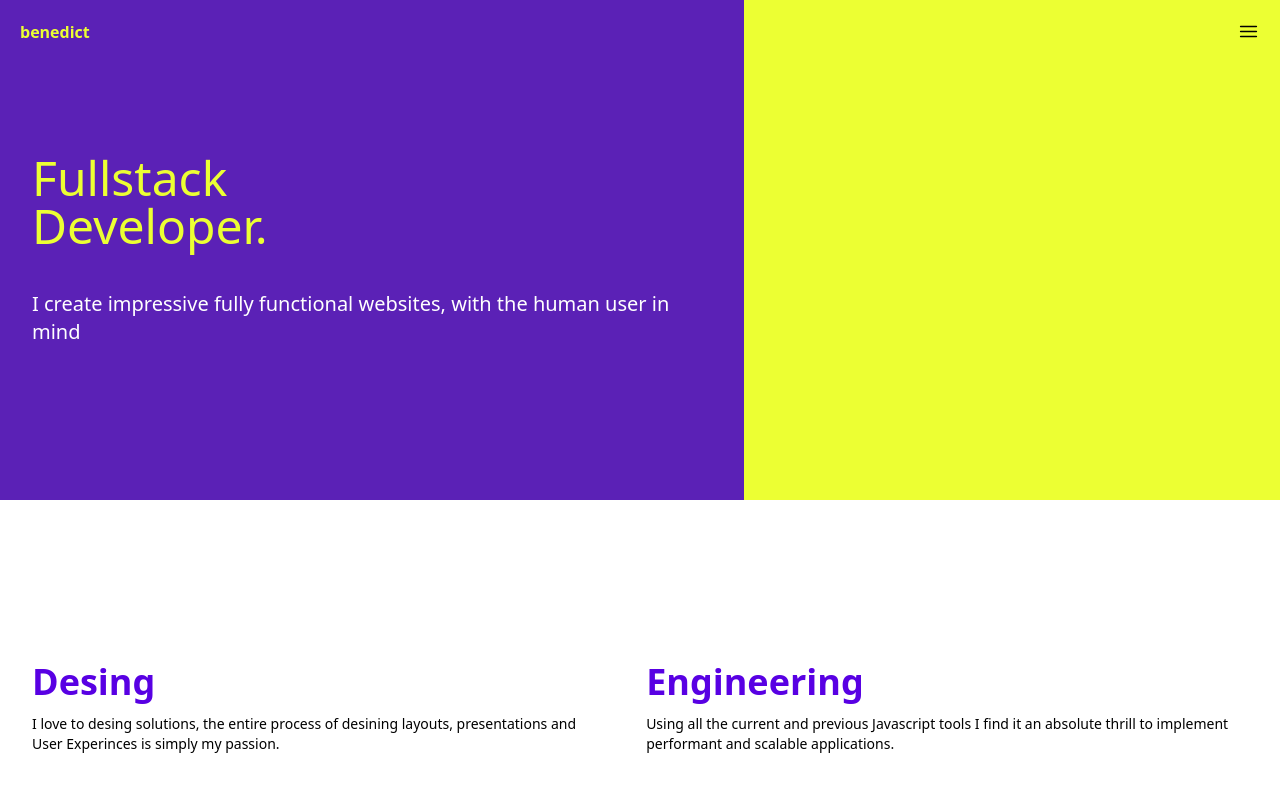
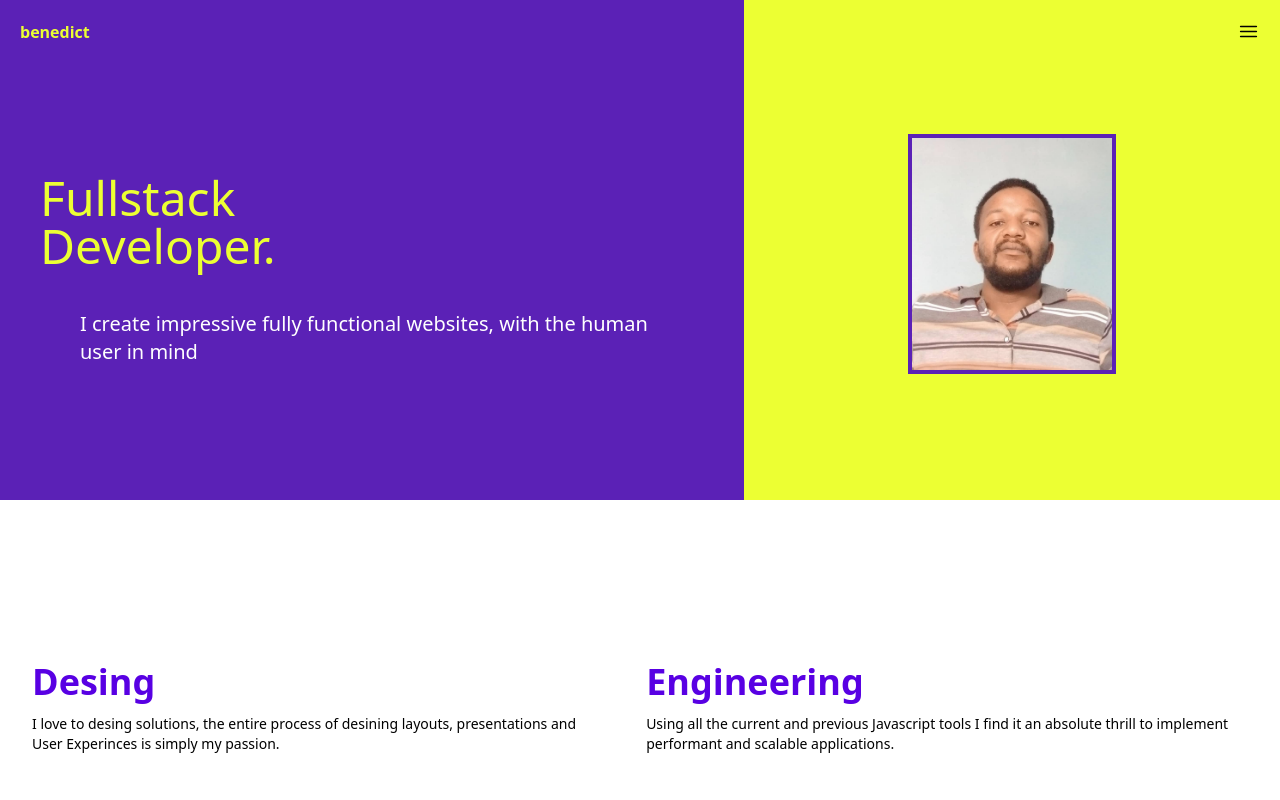
Before and after one commit to BenedictJoachim/benedict, a React (Vite) app: page / in a window 1280 px wide. Shown: the top 800 px of the page. Built offline with nearby package versions, Linux system fonts and the light colour scheme.

Commit message:
Add profile photo to the hero section

```diff
--- a/src/assets/images/index.js
+++ b/src/assets/images/index.js
@@ -6,7 +6,7 @@ import hero5 from "./hero5.jpg";
 import hero6 from "./hero6.jpg"
 import heropattern from "./heropattern.svg";
 import backgroundImage3 from "./backgroundImage3.webp"
-
+import profilePicture from "./profilePicture.jpeg"
 export {
     hero1,
     hero2,
@@ -15,5 +15,6 @@ export {
     hero5,
     hero6,
     heropattern,
-    backgroundImage3
+    backgroundImage3,
+    profilePicture
 }
--- a/src/components/Background.jsx
+++ b/src/components/Background.jsx
@@ -4,7 +4,7 @@ const Background = () => {
     return (
         <section className="p-20 flex flex-row">
             <div className="sm:basis-1/2">
-                <h2 className="text-4xl font-bold text-white">This is my Story...</h2>
+                <h2 className="text-4xl font-bold text-white">Here is my Story...</h2>
                 <p className="mt-3 text-sm text-white">I am a passionate full-stack web developer who has honed my skills through formal online courses and practical project experiences. My journey began with foundational courses in HTML, CSS, and JavaScript, where I built a solid understanding of front-end development.</p>
                 <p className="mt-3 text-sm text-white">Expanding my toolkit, I delved into frameworks like React, utilizing its power to create dynamic and responsive user interfaces.</p>
                 <p className="mt-3 text-sm text-white">With a keen eye for design, I've integrated frameworks such as Tailwind CSS, Bootstrap, and MaterialUI into my projects, mastering the art of crafting visually appealing and functional web applications. From creating a striking Nike landing page to designing intuitive admin dashboards, each project has been an opportunity to apply my knowledge and refine my skills.</p>
--- a/src/components/Hero.jsx
+++ b/src/components/Hero.jsx
@@ -1,17 +1,23 @@
-import { hero1, hero6, heropattern } from "../assets/images"
+import { hero1, hero6, heropattern, profilePicture } from "../assets/images"
 
 const Hero = () => {
     return (
         <section
             id="about"
-            className="w-full flex flex-row gap-0 min-h-[500px]"
+            className="w-full flex flex-col flex-wrap sm:flex-row gap-0 min-h-[500px] relative"
         >
-            <div className=" basis-52 bg-violet-800 flex flex-col flex-1 justify-center px-8">
+            <div className=" basis-52 bg-violet-800 flex flex-col flex-1 justify-center pt-20 px-10">
                 <h1 className="text-bold text-5xl text-[#ECFF33]">Fullstack <br /> Developer.</h1>
-                <p className="text-xs sm:text-xl text-white mt-10">I create impressive fully functional websites, with the human user in mind</p>
+                <p className="text-xs sm:text-xl text-white m-10">I create impressive fully functional websites, with the human user in mind</p>
             </div>
-            <div className="relative flex-1 flex justify-center items-center bg-[#ECFF33]">
-                <div>
+            <div className="flex-1 flex justify-center items-center sm:items-center bg-[#ECFF33] py-20">
+                <div className="flex-none z-10 mt-2 sm:-ml-30 border-4 border-violet-800">
+                <img
+                    src={profilePicture}
+                    alt="photo"
+                    width={200}
+                    height={90}
+                />
                 </div>
             </div>
         </section>
```
Also changed, not shown: src/assets/images/profilePicture.jpeg (added).
